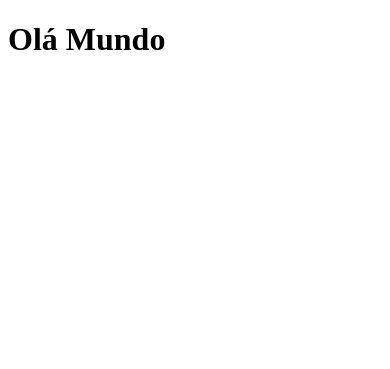
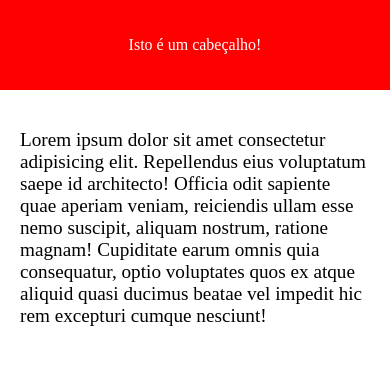
Before and after one commit to Pedro-Machado10/estudos-html-puc, a plain HTML site: page Aula06/media.html in a window 390 px wide. Drawn offline with Linux system fonts and the light colour scheme.

Commit message:
media queries

```diff
--- a/Aula06/media.css
+++ b/Aula06/media.css
@@ -0,0 +1,44 @@
+
+/* Compprtamento normal do desktop*/
+
+body {
+    margin: 0px;
+    padding: 0px;
+}
+
+.cabecalho {
+    background-color: green;
+    padding: 20px;
+    color: white;
+    text-align: center;
+}
+.conteudo {
+    padding: 20px;
+}
+
+/*Comportamento com Breakpoints para resoluções específicas*/
+
+/*breakpoint 600*/
+
+@media screen and (max-width:600px) {
+
+    .cabecalho {
+        background-color: red;
+    }
+
+    .conteudo  {
+        font-size: 120% ;
+    }
+
+}
+
+/*breakpoint 1024*/
+
+@media screen and (min-width:601px) and (max-width:1024px) {
+
+    .cabecalho {
+        background-color: blue;
+    }
+
+
+}
--- a/Aula06/media.html
+++ b/Aula06/media.html
@@ -1,11 +1,27 @@
 <!DOCTYPE html>
 <html lang="pt-br">
+
 <head>
     <meta charset="UTF-8">
     <meta name="viewport" content="width=device-width, initial-scale=1.0">
     <title>Teste de Media Queries</title>
+    <link rel="stylesheet" href="/Aula06/media.css">
 </head>
+
 <body>
-    <h1>Olá Mundo</h1>
+
+
+    <div class="cabecalho">
+        <p>Isto é um cabeçalho!</p>
+
+    </div>
+
+    <div  class="conteudo">
+        <p>Lorem ipsum dolor sit amet consectetur adipisicing elit. Repellendus eius voluptatum saepe id architecto!
+            Officia odit sapiente quae aperiam veniam, reiciendis ullam esse nemo suscipit, aliquam nostrum, ratione
+            magnam! Cupiditate earum omnis quia consequatur, optio voluptates quos ex atque aliquid quasi ducimus beatae
+            vel impedit hic rem excepturi cumque nesciunt!</p>
+    </div>
 </body>
+
 </html>
```
